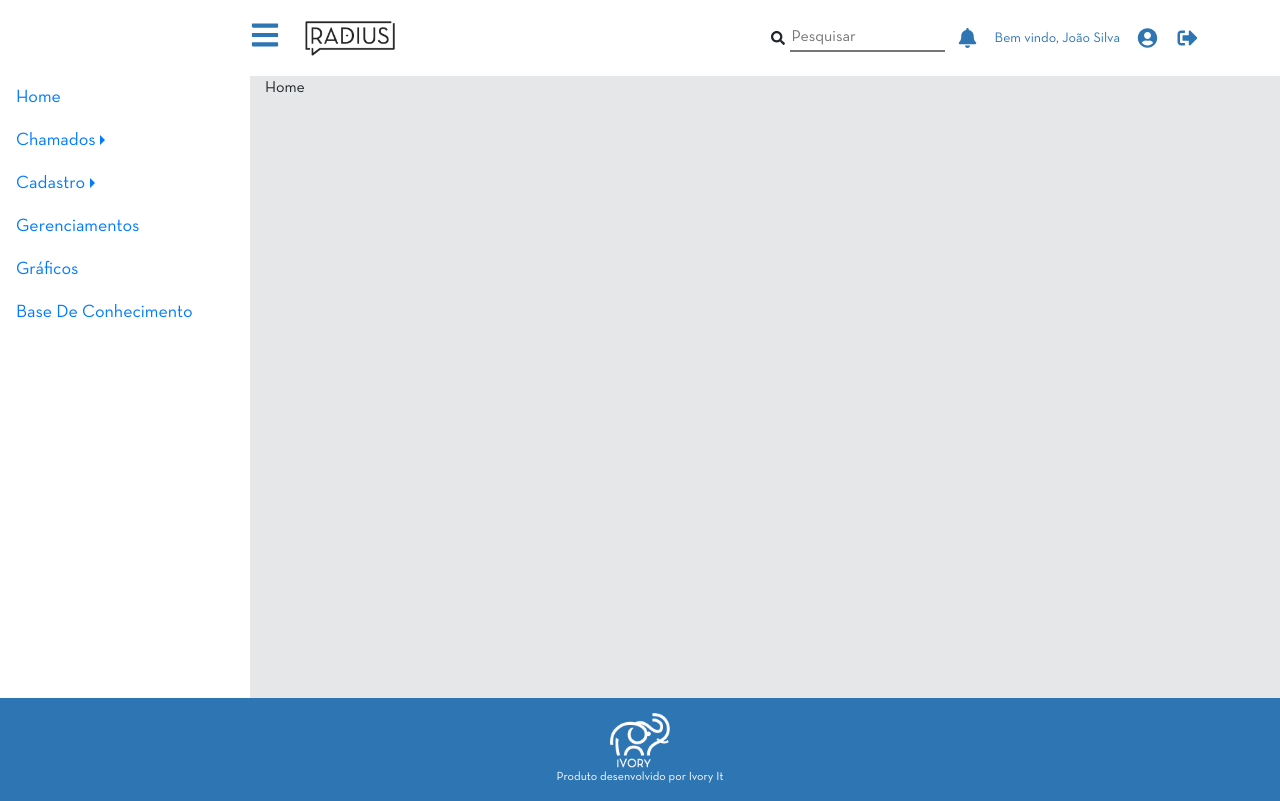
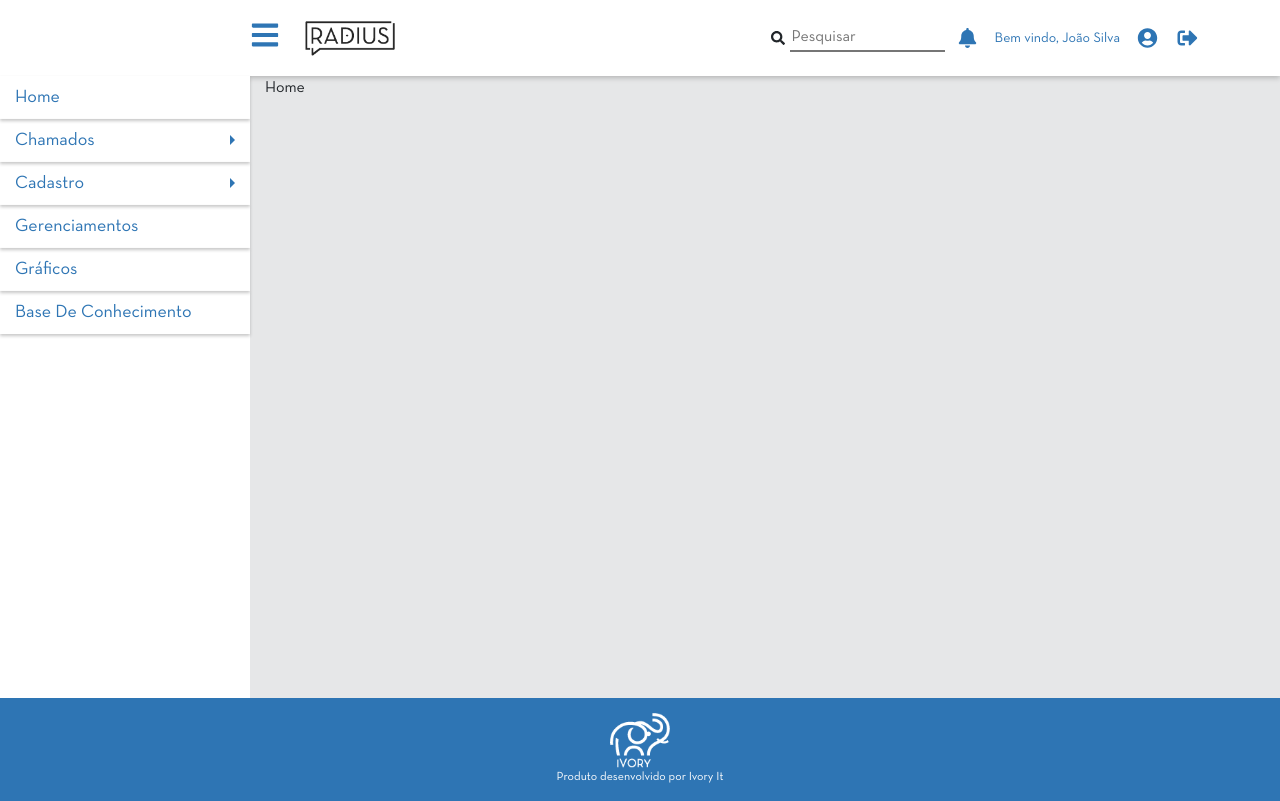
Before and after one commit to jorgelucasdev/Radius-IvoryFrontEnd, a React (Create React App) app in the folder radius/: page / in a window 1280 px wide. Built offline with nearby package versions, Linux system fonts and the light colour scheme.

Commit message:
Refatoração de layout Navbar

```diff
--- a/radius/src/index.scss
+++ b/radius/src/index.scss
@@ -4,13 +4,43 @@
 
 .flex-column {
   width: 250px;
-  background: #FFFFFF;
+  background: #ffffff;
   float: left;
   clear: both;
   min-height: calc(100vh - 75px - 103px);
+  padding: 0px;
+}
 
-  .nav-link {
+.navbar-light .navbar-nav .nav-link {
+  color: #2e75b4;
+  font-size: 18px;
+  box-shadow: 0 2px 3px 0 rgba(38, 38, 38, 0.25);
+  padding: 8px 15px;
+}
+
+.navbar-light .navbar-nav .nav-link:hover {
+  color: #fff;
+  background: #81acd3;
+}
+
+.dropright .dropdown-toggle::after {
+  top: 16px;
+  right: 15px;
+  position: absolute;
+}
+
+.dropdown-menu {
+  padding: 0px;
+
+  .dropdown-item {
+    padding: 8px 15px;
     font-size: 18px;
+    box-shadow: 0 2px 3px 0 rgba(38, 38, 38, 0.25);
+  }
 
+  .dropdown-item:hover {
+    color: #fff;
+    background: #81acd3;
   }
+
 }
--- a/radius/src/pages/DefaultLayoutPrivate/index.js
+++ b/radius/src/pages/DefaultLayoutPrivate/index.js
@@ -61,11 +61,13 @@ function DefaultLayoutPublic(props) {
             </Col>
           </Container>
         </header>
+        <Navbar expand="lg" className="flex-column">
+          <Navbar.Collapse id="basic-navbar-nav">
             <Nav defaultActiveKey="/home" className="flex-column">
               <Nav.Link href="#">Home</Nav.Link>
               <NavDropdown
                 title="Chamados"
-            id="collasible-nav-dropdown"
+                id="basic-nav-dropdown"
                 className="dropright"
               >
                 <NavDropdown.Item href="#">Novo</NavDropdown.Item>
@@ -73,7 +75,7 @@ function DefaultLayoutPublic(props) {
               </NavDropdown>
               <NavDropdown
                 title="Cadastro"
-            id="collasible-nav-dropdown"
+                id="basic-nav-dropdown"
                 className="dropright"
               >
                 <NavDropdown.Item href="#">Sistema</NavDropdown.Item>
@@ -85,6 +87,8 @@ function DefaultLayoutPublic(props) {
               <Nav.Link href="#">Gráficos</Nav.Link>
               <Nav.Link href="#">Base De Conhecimento</Nav.Link>
             </Nav>
+          </Navbar.Collapse>
+        </Navbar>
         <main className={styles.principal}>
           <Container className={styles.containerPrincipal}>
             <Col md={10} className={styles.colCentral}>
--- a/radius/src/pages/DefaultLayoutPrivate/index.module.scss
+++ b/radius/src/pages/DefaultLayoutPrivate/index.module.scss
@@ -8,6 +8,7 @@
     .cabecalho {
       background: #fff;
       padding: 20px 0;
+      box-shadow: 0 2px 5px 0 rgba(38,38,38,0.25);
 
       .container {
         margin: 0px;
```
Lines whose indentation alone changed are shown as unchanged.
